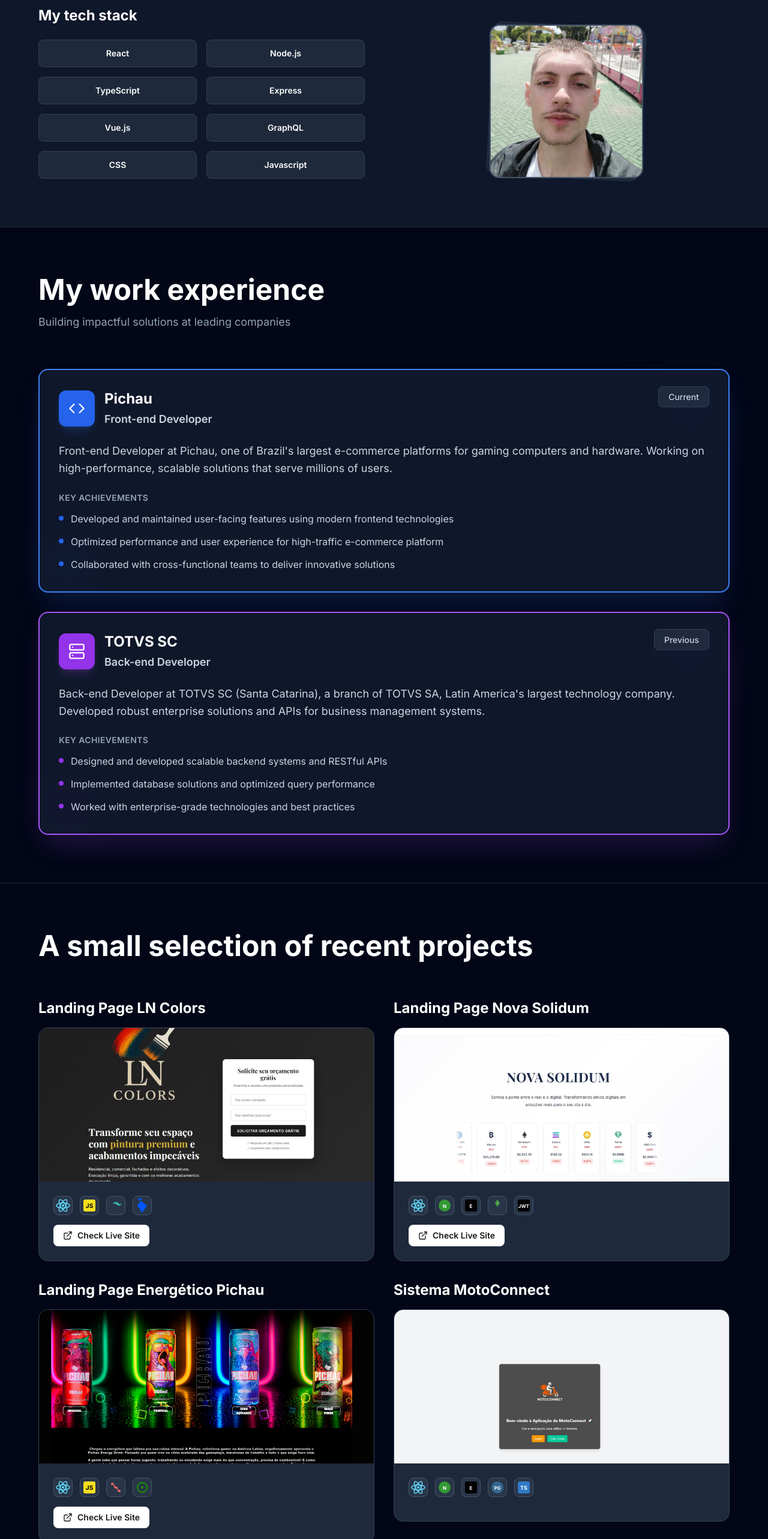
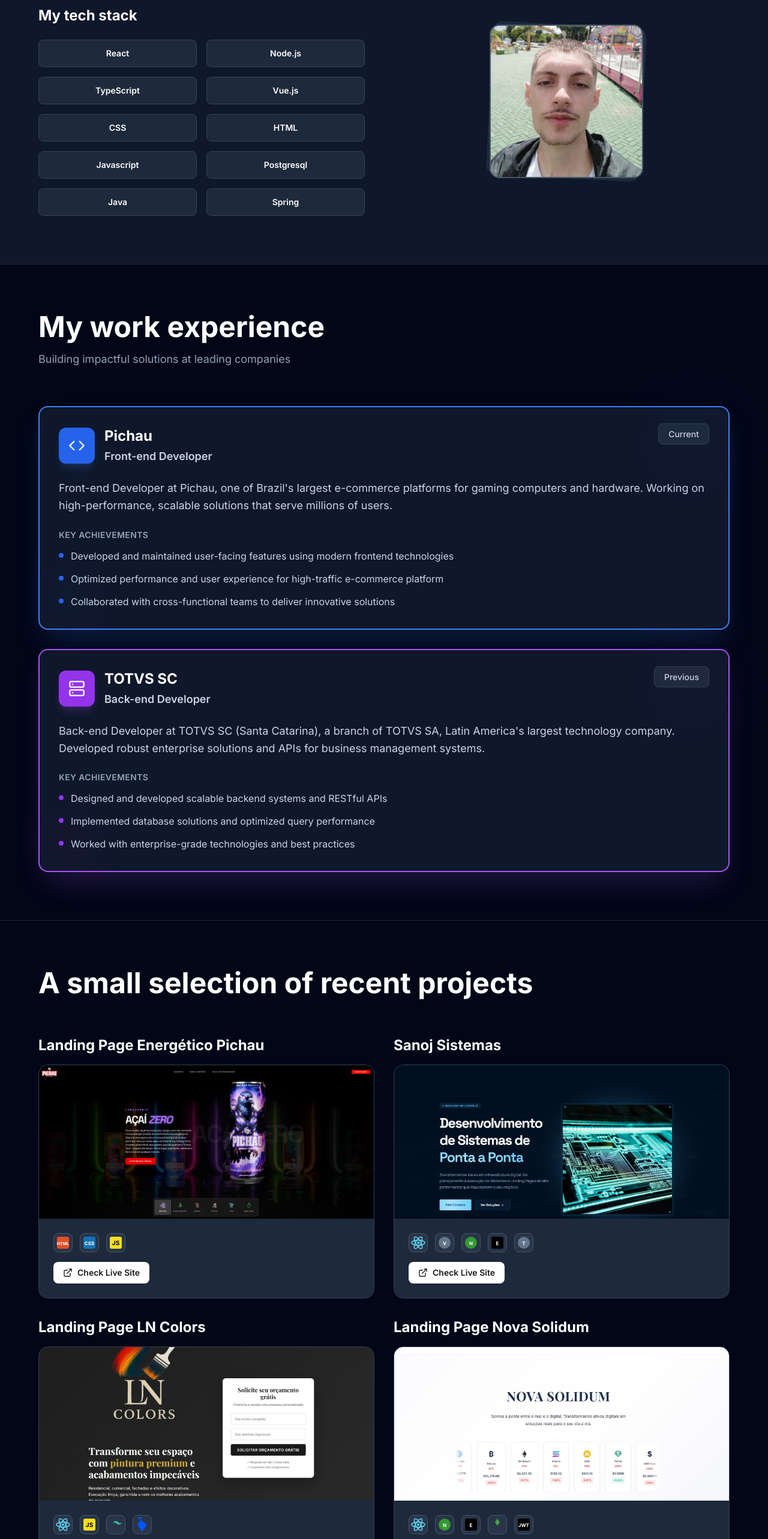
Before and after one commit to JonasArcuri/projeto-portfolio, a React (Vite) app: page / in a window 1280 px wide. Shown: the part 1140-3706 px from the top of the page at 60% size. Built offline with nearby package versions, Linux system fonts and the light colour scheme.

Commit message:
atualizacao portfolio, inclusao de novos projetos

```diff
--- a/src/components/About.jsx
+++ b/src/components/About.jsx
@@ -8,11 +8,13 @@
     { name: 'React', color: 'bg-stone-700' },
     { name: 'Node.js', color: 'bg-stone-600' },
     { name: 'TypeScript', color: 'bg-stone-700' },
-    { name: 'Express', color: 'bg-stone-600' },
     { name: 'Vue.js', color: 'bg-stone-500' },
-    { name: 'GraphQL', color: 'bg-stone-600' },
     { name: 'CSS', color: 'bg-stone-600'},
+    { name: 'HTML', color: 'bg-stone-600'},
     { name: 'Javascript', color: 'bg-stone-600'},
+    { name: 'Postgresql', color: 'bg-stone-600'},
+    { name: 'Java', color: 'bg-stone-600'},
+    { name: 'Spring', color: 'bg-stone-600'},
   ];
 
   const priorities = [
--- a/src/data/projects.js
+++ b/src/data/projects.js
@@ -4,6 +4,25 @@
 export const projects = [
   {
     id: 1,
+    title: "Landing Page Energético Pichau",
+    image: "/projects/EnergeticoPichau.jpg",
+    description: "Landing Page Energético Pichau, com API de Locais que comercializam o energético Pichau.",
+    technologies: ["HTML", "CSS", "JavaScript"],
+    github: "https://github.com/JonasArcuri/energetico-pichau",
+    demo: "https://pichauenergy.com.br/"
+  },
+  {
+    id: 2,
+    title: "Sanoj Sistemas",
+    image: "/projects/SanojSistemas.jpg",
+    description: "Site para empresa Criada em meu nome",
+    technologies: ["React", "Vue.js", "Node.js", "Express", "Tailwind"],
+    github: "https://github.com/JonasArcuri/moto-connect",
+    github2: "https://github.com/JonasArcuri/projeto-motoboy",
+    demo: "https://www.sanojsistemas.com.br/",
+  },
+  {
+    id: 3,
     title: "Landing Page LN Colors",
     image: "/projects/LnColors.jpg",
     description: "Landing page moderna desenvolvida em React com animações suaves.",
@@ -12,7 +31,7 @@
     demo: "https://www.lncolors.com.br/"
   },
   {
-    id: 2,
+    id: 4,
     title: "Landing Page Nova Solidum",
     image: "/projects/NovaSolidum.jpg",
     description: "Landing Page Nova Solidum Financeira, com sistema de login e cadastro.",
@@ -20,26 +39,8 @@
     github: "https://github.com/JonasArcuri/nova-solidum",
     demo: "https://www.novasolidumfinance.com.br/"
   },
+
   {
-    id: 3,
-    title: "Landing Page Energético Pichau",
-    image: "/projects/Energetico.jpg",
-    description: "Landing Page Energético Pichau, com API de Locais que comercializam o energético Pichau.",
-    technologies: ["React", "JavaScript", "REST API", "Leaflet Maps"],
-    github: "https://github.com/JonasArcuri/site-energetico-pichau",
-    demo: "https://pichauenergy.com.br/"
-  },
-  {
-    id: 4,
-    title: "Sistema MotoConnect",
-    image: "/projects/MotoConnect.jpg",
-    description: "Um sistema feito para conectar motoboys e estabelecimentos, com sistema de login e cadastro, contratação de freelances e gerenciamento.",
-    technologies: ["React", "Node.js", "Express", "PostgreSQL", "TypeScript"],
-    github: "https://github.com/JonasArcuri/moto-connect",
-    github2: "https://github.com/JonasArcuri/projeto-motoboy",
-    demo: null,
-  },
-    {
     id: 5,
     title: "Domus Aurea",
     image: "/projects/domus.jpg",
@@ -48,7 +49,7 @@
     github: "https://github.com/JonasArcuri/domus-aurea",
     demo: "https://domus-aurea-beta.vercel.app/",
   },
-      {
+  {
     id: 6,
     title: "Sistema Planejamento Financeiro",
     image: "/projects/PlanejamentoFinanceiro.jpg",
--- a/src/locales/pt.json
+++ b/src/locales/pt.json
@@ -17,7 +17,7 @@
   "about": {
     "title": "Sobre mim",
     "subtitle": "Desenvolvedor Full‑Stack",
-    "description": "Sou um desenvolvedor full‑stack focado em criar experiências web rápidas e fluidas com React, Node.js e tecnologias modernas. Adoro combinar design e engenharia para entregar produtos claros, bem documentados e fáceis de evoluir.",
+    "description": "Sou um desenvolvedor full‑stack focado em criar experiências web rápidas e fluidas com tecnologias modernas. Adoro combinar design e engenharia para entregar produtos claros, bem documentados e fáceis de evoluir.",
     "priorities": {
       "title": "Eu priorizo",
       "collaboration": "Colaboração com clientes, promovendo comunicação aberta",
@@ -34,9 +34,9 @@
       "role": "Desenvolvedor Front-end",
       "period": "Atual",
       "description": "Desenvolvedor Front-end na Pichau, um dos maiores e-commerces do Brasil de computadores gamers e hardware. Trabalhando com soluções de alta performance e escaláveis que atendem milhões de usuários.",
-      "highlight1": "Desenvolvi e mantive features voltadas ao usuário usando tecnologias frontend modernas",
-      "highlight2": "Otimizei performance e experiência do usuário para plataforma de e-commerce de alto tráfego",
-      "highlight3": "Colaborei com equipes multidisciplinares para entregar soluções inovadoras"
+      "highlight1": "Desenvolvi o Site do Energético Pichau e Páginas de Produtos no Site Oficial",
+      "highlight2": "Utilizei Amazon S3 para gerenciamento de páginas estáticas",
+      "highlight3": "Otimizei páginas para uma fluidez leve e performática"
     },
     "totvs": {
       "role": "Desenvolvedor Back-end",
```
Also changed, not shown: public/projects/EnergeticoPichau.jpg (added), public/projects/SanojSistemas.jpg (added).
